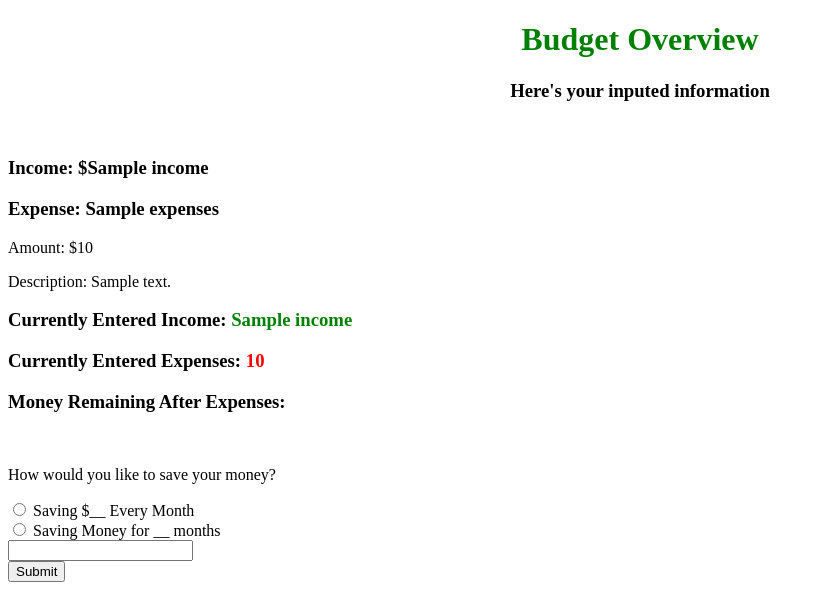
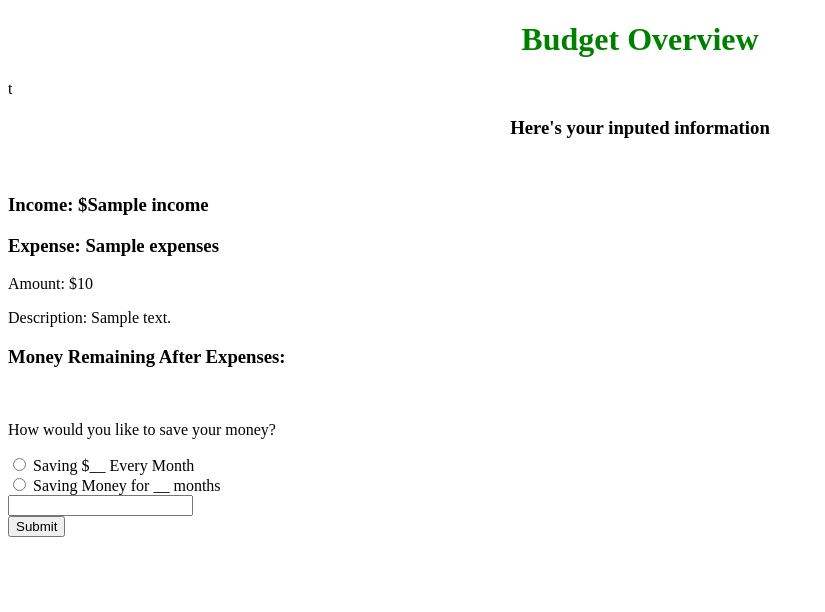
Before and after one commit to KamrynNJ/BudgetBuddy, a Python web app: template templates/budget.html in a window 1280 px wide. Shown: the top 612 px of the page, without its empty margins (0-825 px from the left). Run offline with Jinja, Linux system fonts and the light colour scheme; the template is opened without the code that fills it: most values are stand-ins (such as "Sample title", 1, 10 or a date in 2020).

Commit message:
templates

```diff
--- a/templates/budget.html
+++ b/templates/budget.html
@@ -5,7 +5,7 @@
   <link rel="stylesheet" href="../style/budgetstyle.css">
 </head>
 <body>
-  <h1>Budget Overview</h1>
+  <h1>Budget Overview</h1>t
   <h3><center>Here's your inputed information</center></h3>
 
   <br>
@@ -15,9 +15,6 @@
     <p>Amount: ${{budget_info.expense_amount}}</p>
     <p>Description: {{budget_info.description}}</p>
 
-
-  <h3> Currently Entered Income: <span class= money> {{bud_list[0].income}} </span></h3>
-  <h3> Currently Entered Expenses: <span class = expenses> {{bud_list[0].expense_amount}} </span>
   <h3> Money Remaining After Expenses: <span class= money> </span></h3>
 
   <br>
```
